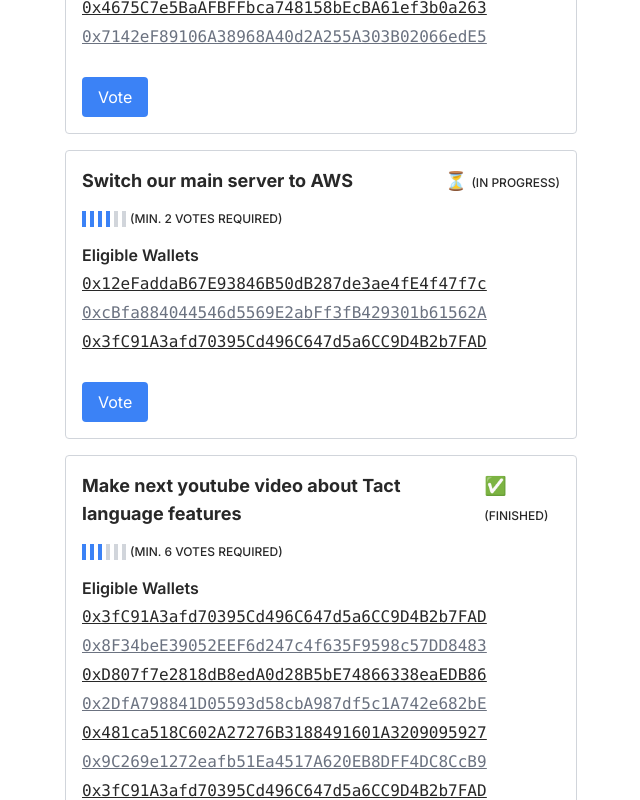
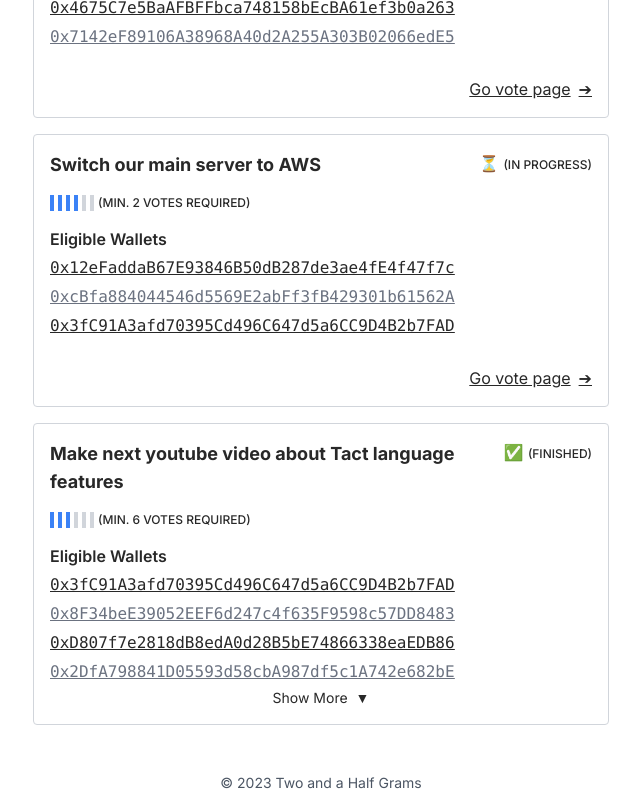
Before and after one commit to liketurbo/evm-over-ton-vote, a Next.js app: page /ballots in a window 1280 px wide. Shown: the part 400-1200 px from the top of the page, without its empty margins (319-959 px from the left). Built offline with nearby package versions, Linux system fonts and the light colour scheme.

Commit message:
Extract BallotCard component from ballots

```diff
--- a/src/app/ballots/page.tsx
+++ b/src/app/ballots/page.tsx
@@ -1,6 +1,5 @@
 import React from "react";
-import cls from "classnames";
-import Button from "@/components/Button";
+import BallotCard, { Ballot } from "@/components/BallotCard";
 
 const mockBallots = [
   {
@@ -47,101 +46,17 @@ const mockBallots = [
   },
 ] as Ballot[];
 
-const statusEmoji: Record<string, string> = {
-  progress: "⏳",
-  finished: "✅",
-};
-
-interface Ballot {
-  id: number;
-  title: string;
-  status: "progress" | "finished";
-  eligibleWallets: string[];
-  toPassNeed: number;
-}
-
-function renderRequiredVotesText(ballot: Ballot) {
-  if (ballot.toPassNeed === ballot.eligibleWallets.length) {
-    return "(All votes required)";
-  } else {
-    const voteLabel = ballot.toPassNeed === 1 ? "vote" : "votes";
-    return `(Min. ${ballot.toPassNeed} ${voteLabel} required)`;
-  }
-}
-
 export default function BallotsDashboard() {
   return (
-    <main className="w-2/5 flex-grow">
+    <main className="flex-grow">
       <h2 className="text-2xl font-bold mb-4">Ballots Dashboard</h2>
-      {mockBallots.map((ballot, index) => {
-        const greenBars = Math.round(
-          (ballot.toPassNeed * 6) / ballot.eligibleWallets.length
-        );
-        const greyBars = 6 - greenBars;
-
-        const containerClasses = cls("p-4 border border-gray-300 rounded", {
-          "mb-4": index !== mockBallots.length - 1,
-        });
-
-        return (
-          <div key={ballot.id} className={containerClasses}>
-            <h3 className="flex text-lg font-bold mb-4">
-              {ballot.title}
-              <p className="ml-auto">
-                {statusEmoji[ballot.status]}{" "}
-                <span className="text-xs font-medium uppercase">
-                  {ballot.status === "progress"
-                    ? "(In progress)"
-                    : "(Finished)"}
-                </span>
-              </p>
-            </h3>
-            <p className="flex mb-4">
-              <div className="flex">
-                {Array(greenBars)
-                  .fill(0)
-                  .map((_, index) => (
-                    <div key={index} className="w-1 h-4 mr-1 bg-blue-500"></div>
-                  ))}
-                {Array(greyBars)
-                  .fill(0)
-                  .map((_, index) => (
-                    <div key={index} className="w-1 h-4 mr-1 bg-gray-300"></div>
-                  ))}
-              </div>
-              <span className="text-xs font-medium uppercase">
-                {renderRequiredVotesText(ballot)}
-              </span>
-            </p>
-            <div className={ballot.status === "progress" ? "mb-6" : ""}>
-              <h4 className="font-semibold mb-1">Eligible Wallets</h4>
-              <ul>
-                {ballot.eligibleWallets.map((wallet, i) => (
-                  <li
-                    key={wallet}
-                    className={cls(
-                      "font-mono mb-1 inline-block link",
-                      i === ballot.eligibleWallets.length - 1 && "mb-0",
-                      i % 2 === 0 ? "text-black-500" : "text-gray-500"
-                    )}
-                  >
-                    <a
-                      href={`https://etherscan.io/address/${wallet}`}
-                      target="_blank"
-                      rel="noopener noreferrer"
-                    >
-                      {wallet}
-                    </a>
-                  </li>
-                ))}
-              </ul>
-            </div>
-            {ballot.status === "progress" && (
-              <Button type="submit">Vote</Button>
-            )}
-          </div>
-        );
-      })}
+      {mockBallots.map((ballot, i) => (
+        <BallotCard
+          key={ballot.id}
+          ballot={ballot}
+          className={i === mockBallots.length - 1 ? "mb-0" : "mb-4"}
+        />
+      ))}
     </main>
   );
 }
--- /dev/null
+++ b/src/components/BallotCard.tsx
@@ -0,0 +1,130 @@
+"use client";
+
+import React, { useCallback, useState } from "react";
+import cls from "classnames";
+import LinkButton from "./LinkButton";
+
+const statusEmoji: Record<string, string> = {
+  progress: "⏳",
+  finished: "✅",
+};
+
+export interface Ballot {
+  id: number;
+  title: string;
+  status: "progress" | "finished";
+  eligibleWallets: string[];
+  toPassNeed: number;
+}
+
+interface BallotCardProps {
+  className?: string;
+  ballot: Ballot;
+}
+
+function renderRequiredVotesText(ballot: Ballot) {
+  if (ballot.toPassNeed === ballot.eligibleWallets.length) {
+    return "(All votes required)";
+  } else {
+    const voteLabel = ballot.toPassNeed === 1 ? "vote" : "votes";
+    return `(Min. ${ballot.toPassNeed} ${voteLabel} required)`;
+  }
+}
+
+const BallotCard: React.FC<BallotCardProps> = ({ ballot, className = "" }) => {
+  const [expandWallets, setExpandWallets] = useState<boolean>(false);
+
+  const toggleExpandWallets = useCallback(() => {
+    setExpandWallets((prevState) => !prevState);
+  }, []);
+
+  const greenBars = Math.round(
+    (ballot.toPassNeed * 6) / ballot.eligibleWallets.length
+  );
+  const greyBars = 6 - greenBars;
+
+  return (
+    <div
+      key={ballot.id}
+      className={`p-4 border border-gray-300 rounded flex flex-col max-w-xl ${className}`}
+    >
+      <div className="flex mb-4">
+        <h3 className="text-lg font-bold max-w-md">{ballot.title}</h3>
+        <p className="ml-auto">
+          {statusEmoji[ballot.status]}{" "}
+          <span className="text-xs font-medium uppercase">
+            {ballot.status === "progress" ? "(In progress)" : "(Finished)"}
+          </span>
+        </p>
+      </div>
+      <p className="flex mb-4">
+        <div className="flex">
+          {Array(greenBars)
+            .fill(0)
+            .map((_, index) => (
+              <div key={index} className="w-1 h-4 mr-1 bg-blue-500"></div>
+            ))}
+          {Array(greyBars)
+            .fill(0)
+            .map((_, index) => (
+              <div key={index} className="w-1 h-4 mr-1 bg-gray-300"></div>
+            ))}
+        </div>
+        <span className="text-xs font-medium uppercase">
+          {renderRequiredVotesText(ballot)}
+        </span>
+      </p>
+      <div
+        className={cls("flex flex-col", ballot.status === "progress" && "mb-6")}
+      >
+        <h4 className="font-semibold mb-1">Eligible Wallets</h4>
+        <ul>
+          {ballot.eligibleWallets
+            .slice(0, expandWallets ? undefined : 4)
+            .map((wallet, i) => (
+              <li
+                key={wallet}
+                className={cls(
+                  "font-mono mb-1 inline-block link",
+                  i === ballot.eligibleWallets.length - 1 && "mb-0",
+                  i % 2 === 0 ? "text-black-500" : "text-gray-500"
+                )}
+              >
+                <a
+                  href={`https://etherscan.io/address/${wallet}`}
+                  target="_blank"
+                  rel="noopener noreferrer"
+                >
+                  {wallet}
+                </a>
+              </li>
+            ))}
+        </ul>
+        {ballot.eligibleWallets.length > 4 && (
+          <button
+            type="button"
+            className="justify-self-center text-sm"
+            onClick={toggleExpandWallets}
+          >
+            {expandWallets ? "Collapse" : "Show More"}
+            <span
+              className={cls(
+                "inline-block ml-2 transform",
+                expandWallets && "rotate-180"
+              )}
+            >
+              &#x25BC;
+            </span>
+          </button>
+        )}
+      </div>
+      {ballot.status === "progress" && (
+        <LinkButton className="self-end" href={`/ballots/${ballot.id}`}>
+          Go vote page
+        </LinkButton>
+      )}
+    </div>
+  );
+};
+
+export default BallotCard;
--- /dev/null
+++ b/src/components/LinkButton.tsx
@@ -0,0 +1,23 @@
+import React from "react";
+import Link from "next/link";
+
+interface LinkButtonProps {
+  href: string;
+  className?: string;
+  children: React.ReactNode;
+}
+
+const LinkButton: React.FC<LinkButtonProps> = ({
+  href,
+  className = "",
+  children,
+}) => {
+  return (
+    <Link href={href} className={`link ${className}`}>
+      {children}
+      <span className="ml-2">&#10132;</span>
+    </Link>
+  );
+};
+
+export default LinkButton;
```
